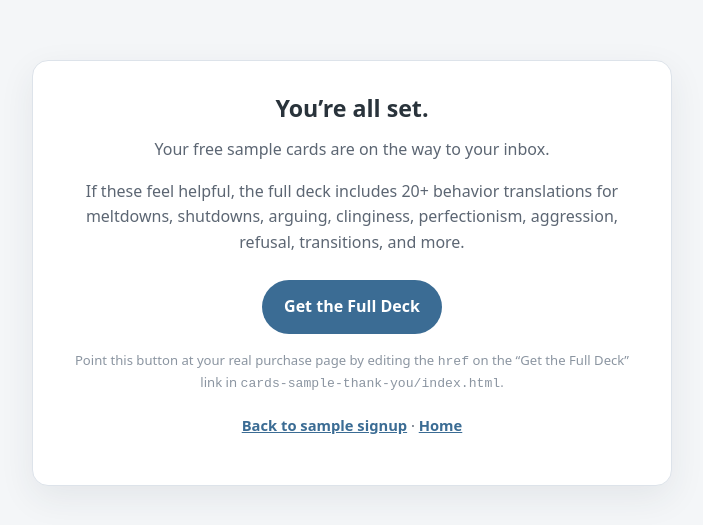
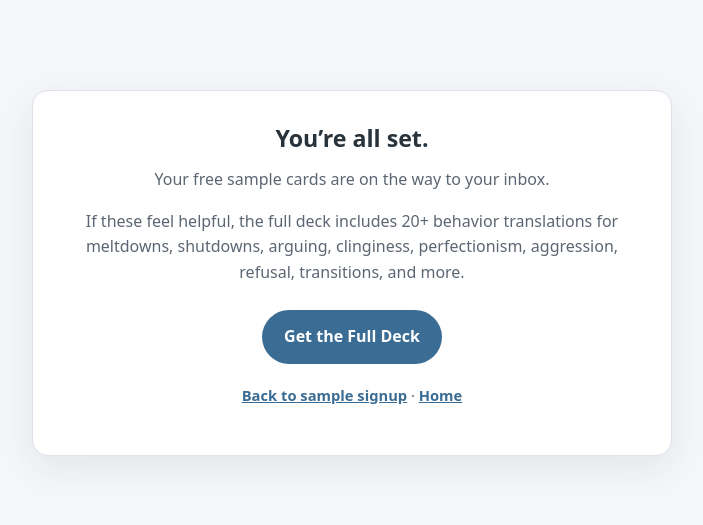
Before and after one commit to drcaelansoma-hub/doctorcae-website, a website: page doctorcae-website/index.html in a window 1280 px wide. Shown: the part 127-652 px from the top of the page, without its empty margins (288-991 px from the left). Drawn offline with Linux system fonts and the light colour scheme.

Commit message:
Add files via upload

```diff
--- a/doctorcae-website/index.html
+++ b/doctorcae-website/index.html
@@ -65,11 +65,7 @@
     <p>
       If these feel helpful, the full deck includes 20+ behavior translations for meltdowns, shutdowns, arguing, clinginess, perfectionism, aggression, refusal, transitions, and more.
     </p>
-    <!-- Full deck: set href below to your checkout or product page. -->
-    <a class="btn" href="https://guide.doctorcae.com/">Get the Full Deck</a>
-    <p class="hint">
-      Point this button at your real purchase page by editing the <code>href</code> on the &ldquo;Get the Full Deck&rdquo; link in <code>cards-sample-thank-you/index.html</code>.
-    </p>
+    <a class="btn" href="https://guide.doctorcae.com/behind-the-behavior-regulation-cards">Get the Full Deck</a>
     <p class="nav"><a href="../cards-sample">Back to sample signup</a> &middot; <a href="../index.html">Home</a></p>
   </main>
 </body>
```
